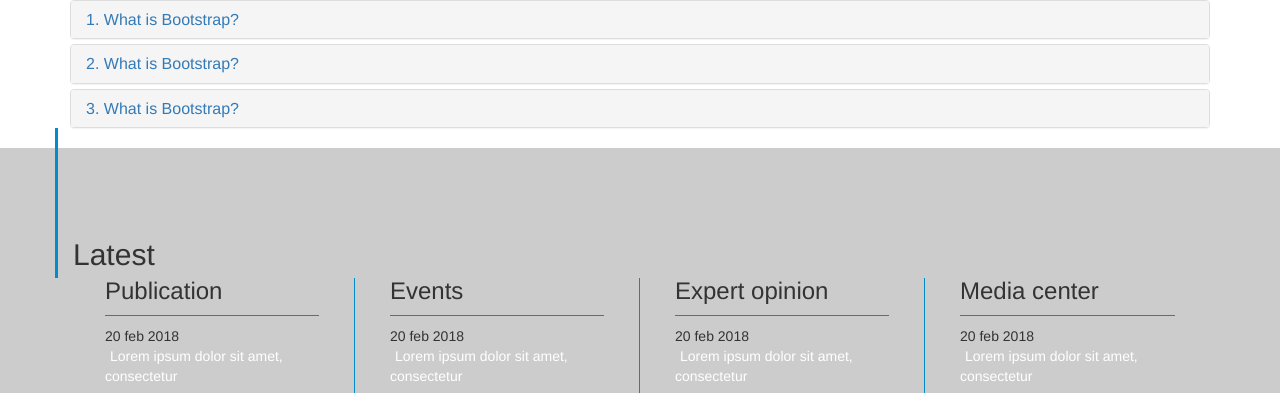
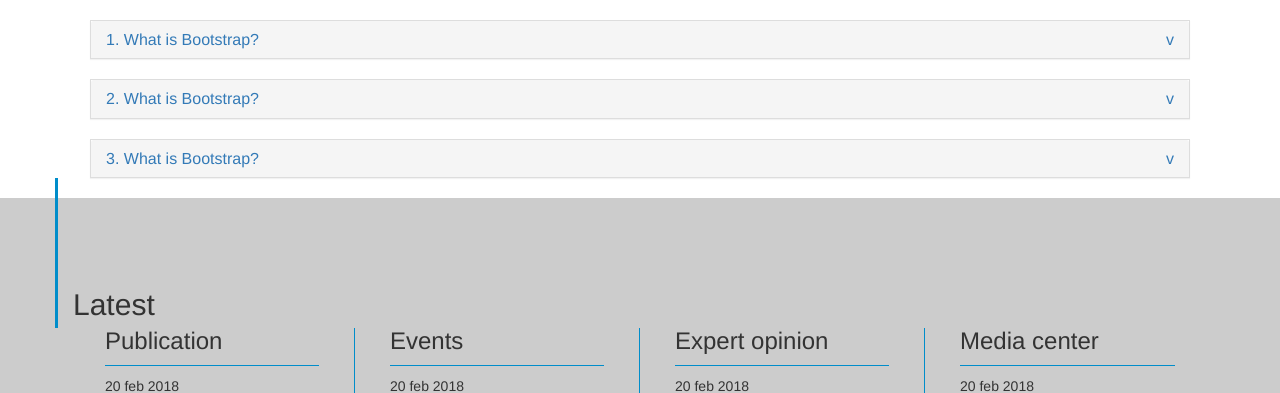
Before and after one commit to khanhdang999/dmc_html, a plain HTML site: page faq.html in a window 1280 px wide. Shown: the part 343-736 px from the top of the page. Drawn offline with Linux system fonts and the light colour scheme.

Commit message:
Add files via upload

```diff
--- a/css/style.css
+++ b/css/style.css
@@ -43,7 +43,7 @@ a:hover {
 	height: 30px;
 }
 
-.dropdown-menu li a{
+.dropdown-menu li a{s
 	padding: 5px 10px;
 	border-bottom: 1px solid #ccc;
 }
@@ -402,6 +402,21 @@ footer{
 }
 
 
+/* Faq page */
+#faq .panel{
+  	margin: 20px;
+  	border-radius: 0;
+}
+  /* Icon when the collapsible content is shown */
+#faq h4:after {
+    content: ">";
+    float: right;
+}
+  /* Icon when the collapsible content is hidden */
+#faq .collapsed h4:after {
+    content: "v";
+}
+
 
 /* Dang Khanh */
 
```
